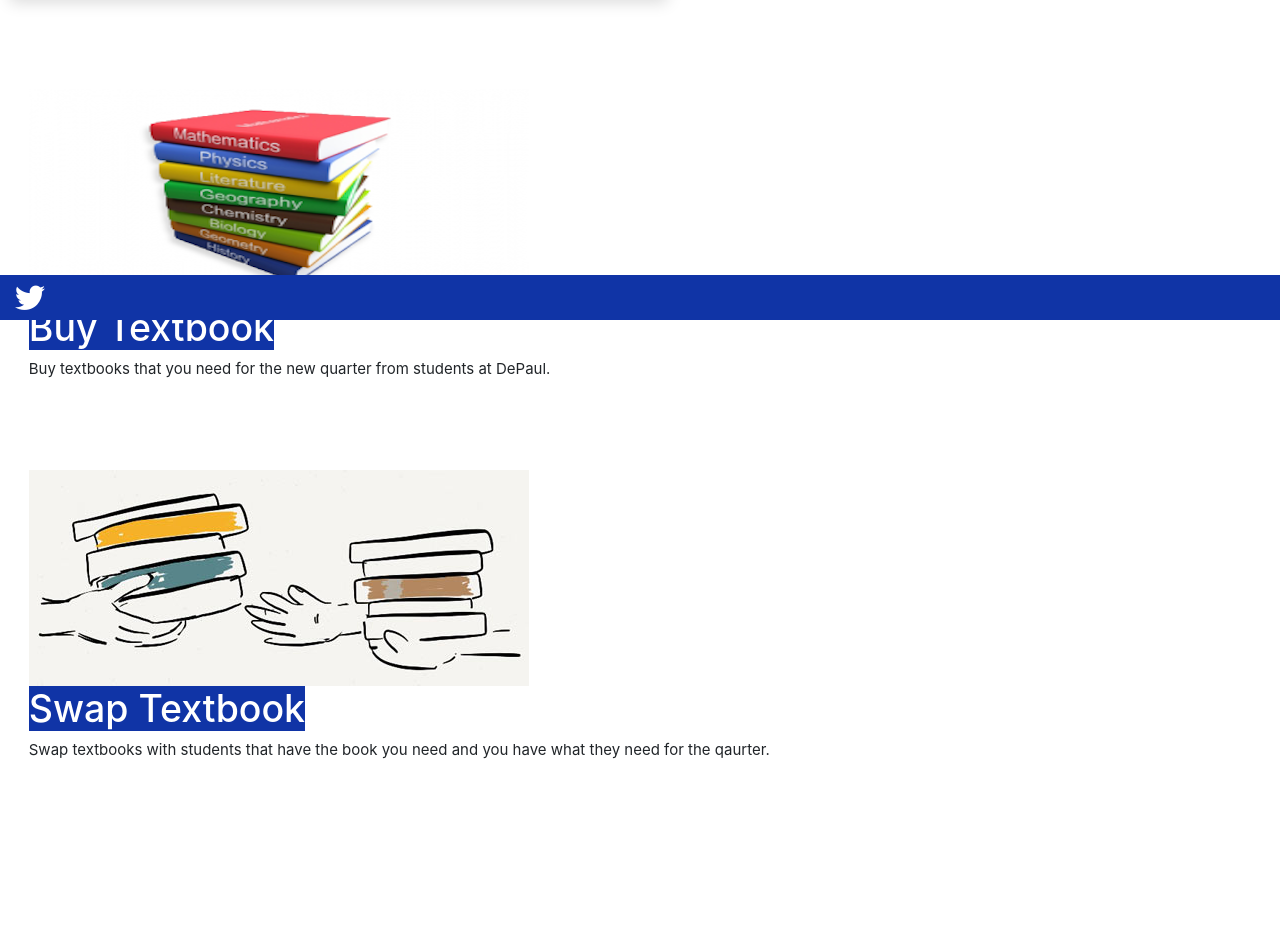
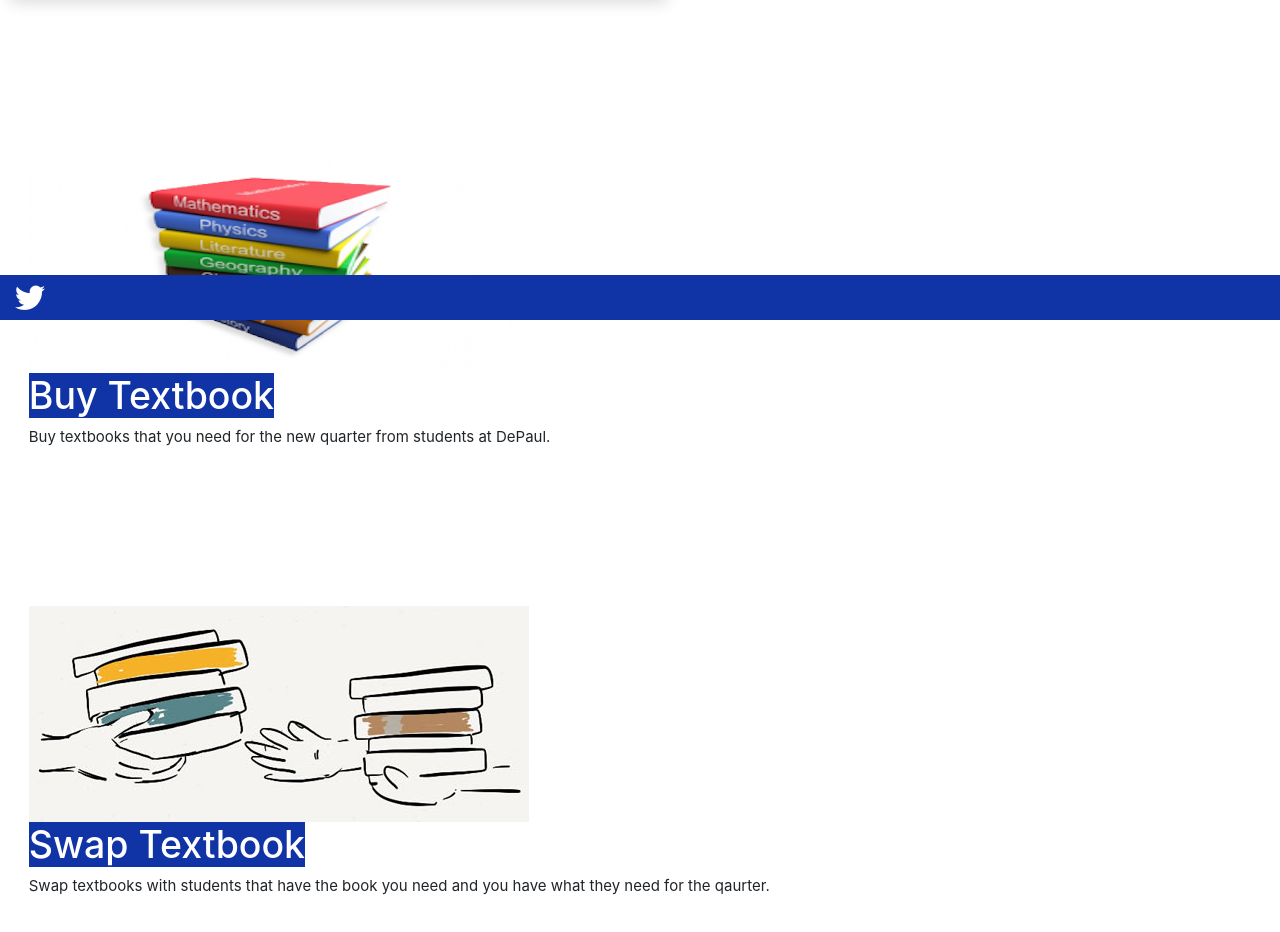
Before and after one commit to nldesai/DePaul-Social, an Angular app in the folder depaulSocial/: page /text in a window 1280 px wide. Shown: the part 480-1412 px from the top of the page. Before the commit the page ends 1290 px from the top, so only its background shows below. Built offline with nearby package versions, Linux system fonts and the light colour scheme.

Commit message:
textPage

```diff
--- a/depaulSocial/src/app/homepage/homepage.component.css
+++ b/depaulSocial/src/app/homepage/homepage.component.css
@@ -0,0 +1,3 @@
+.container-fluid {
+    margin-top: 20px;
+}
--- a/depaulSocial/src/app/text-page/text-page.component.html
+++ b/depaulSocial/src/app/text-page/text-page.component.html
@@ -18,7 +18,9 @@
       </a>
     </div>
   </div>
+</div>
 
+<div class="row">
   <div class="col-12">
     <div class="card-deck">
       <a routerLink="../textBook_buy.html" class="cards">
@@ -30,7 +32,9 @@
       </a>
     </div>
   </div>
+</div>
 
+<div class="row">
   <div class="col-12">
     <div class="card-deck">
       <a routerLink="../textBook_swap.html" class="cards">
```
